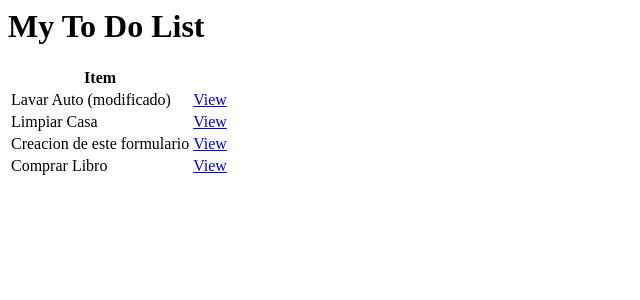
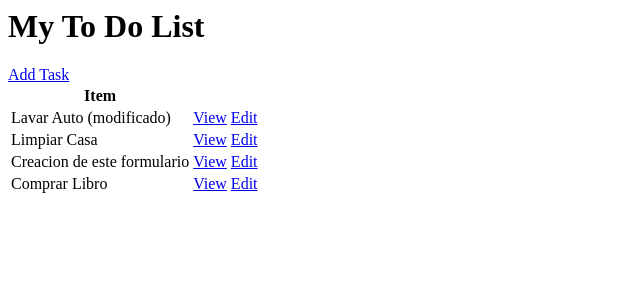
Before and after one commit to lucianolabudia/todo-list-django, a Django app: page / in a window 1280 px wide. Shown: the top 300 px of the page, without its empty margins (0-640 px from the left). Run offline with Django 4.2, Linux system fonts and the light colour scheme; data comes from the database, SQL or seed files in the repository; both versions use the stored data as it was after the commit.

Commit message:
Edit item

```diff
--- a/todo_list/base/templates/base/task_list.html
+++ b/todo_list/base/templates/base/task_list.html
@@ -1,13 +1,17 @@
 <h1>My To Do List</h1>
+<a href="{% url 'task-create' %}">Add Task</a>
 
 <table>
     <tr>
         <th>Item</th>
+        <th></th>
+        <th></th>
     </tr>
     {% for task in tasks %}
         <tr>
             <td>{{task.title}}</td>
             <td><a href="{% url 'task' task.id %}">View</a></td>
+            <td><a href="{% url 'task-update' task.id %}">Edit</a></td>
         </tr>
         {% empty %}
         <h3>No items in list</h3>
--- a/todo_list/base/urls.py
+++ b/todo_list/base/urls.py
@@ -1,8 +1,10 @@
 from django.urls import path
-from .views import TaskList, TaskDetail
+from .views import TaskList, TaskDetail, TaskCreate, TaskUpdate
 
 
 urlpatterns = [
     path('', TaskList.as_view(), name='tasks'),
     path('task/<int:pk>/', TaskDetail.as_view(), name='task'),
+    path('task-create/', TaskCreate.as_view(), name='task-create'),
+    path('task-update/<int:pk>/', TaskUpdate.as_view(), name='task-update'),
 ]
--- a/todo_list/base/views.py
+++ b/todo_list/base/views.py
@@ -1,6 +1,9 @@
 from django.shortcuts import render
 from django.views.generic.list import ListView
 from django.views.generic.detail import DetailView
+from django.views.generic.edit import CreateView, UpdateView
+from django.urls import reverse_lazy
+
 from .models import Task
 
 
@@ -13,3 +16,15 @@ class TaskDetail(DetailView):
     model = Task
     context_object_name = 'task'
     template_name = 'base/task.html'
+
+
+class TaskCreate(CreateView):
+    model = Task
+    fields = '__all__'
+    success_url = reverse_lazy('tasks')
+
+
+class TaskUpdate(UpdateView):
+    model = Task
+    fields = '__all__'
+    success_url = reverse_lazy('tasks')
```
Also changed, not shown: todo_list/base/templates/base/task_form.html (added, +9 -0 lines), todo_list/db.sqlite3.
